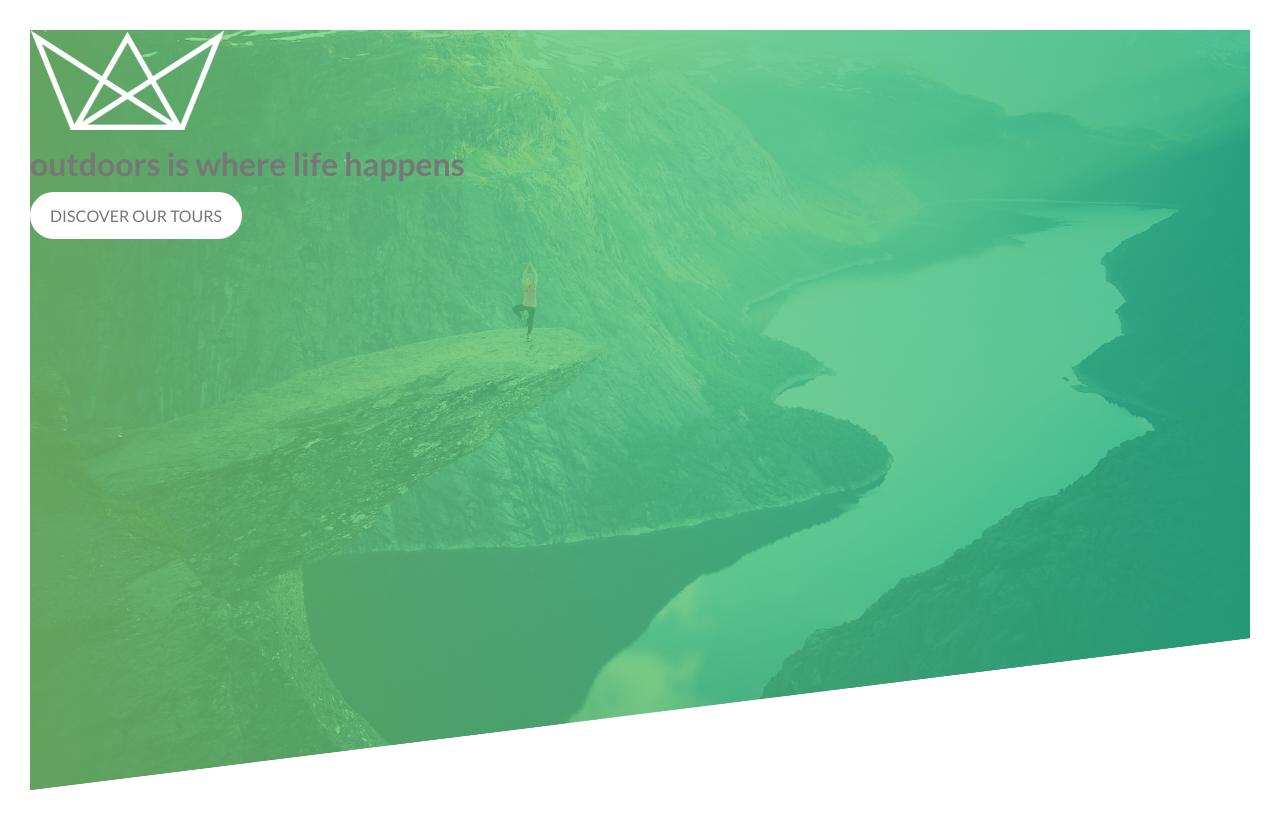
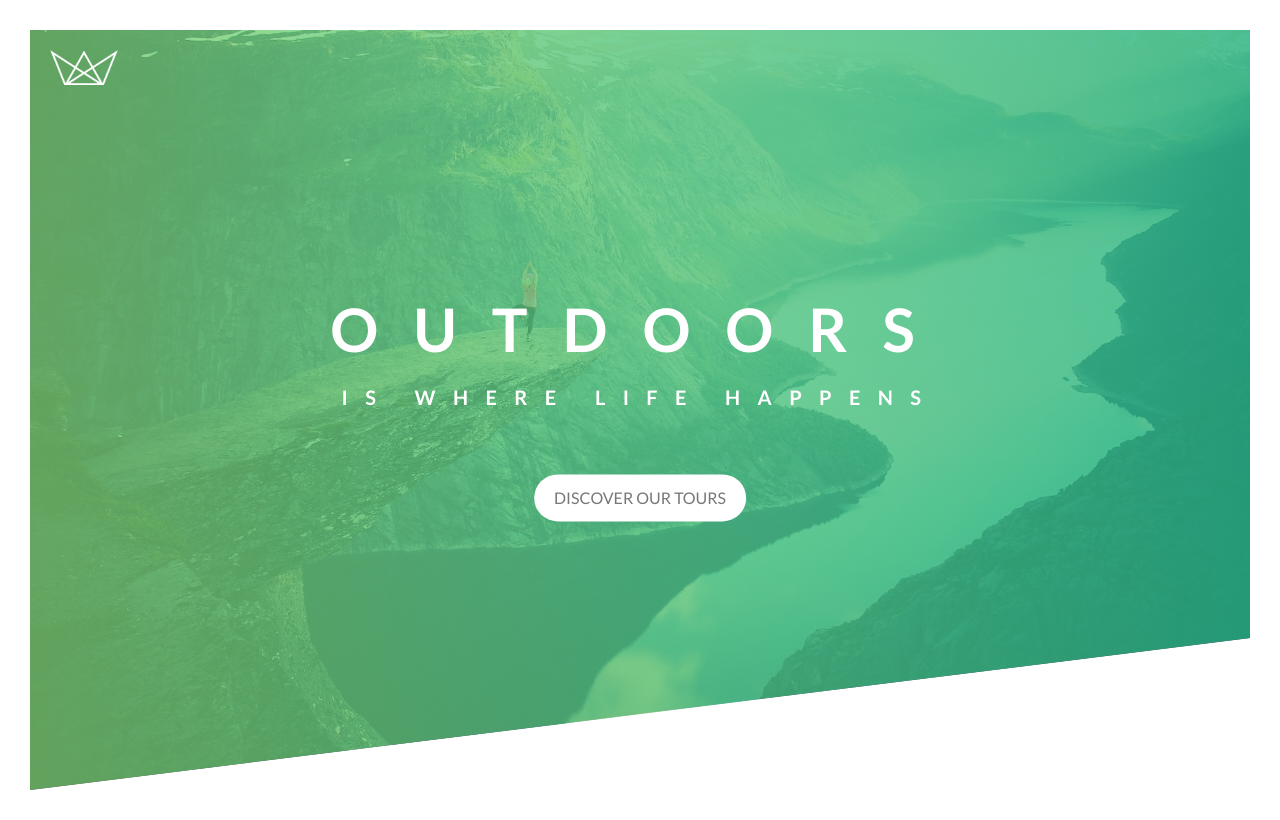
Before and after one commit to mysterymethod/travel-website-new, a website: page index.html in a window 1280 px wide. Drawn offline with Linux system fonts and the light colour scheme.

Commit message:
nesting in css

```diff
--- a/package.json
+++ b/package.json
@@ -4,7 +4,7 @@
   "description": "",
   "main": "index.js",
   "scripts": {
-    "compile-sass": "node-sass sass/main.scss css/style.css -w"
+    "compile-sass": "node-sass sass/main.scss css/style.css"
   },
   "repository": {
     "type": "git",
--- a/sass/main.scss
+++ b/sass/main.scss
@@ -26,7 +26,7 @@ body {
   padding: 3rem;
 }
 
-header {
+.header {
   height: 95vh;
   background-image: linear-gradient(to right, #7ed56fbb, #28b485d2),
     url('../img/hero.jpg');
@@ -54,7 +54,9 @@ header {
     text-align: center;
   }
 
+
 }
+
 
 
 
```
Also changed, not shown: css/style.css.
